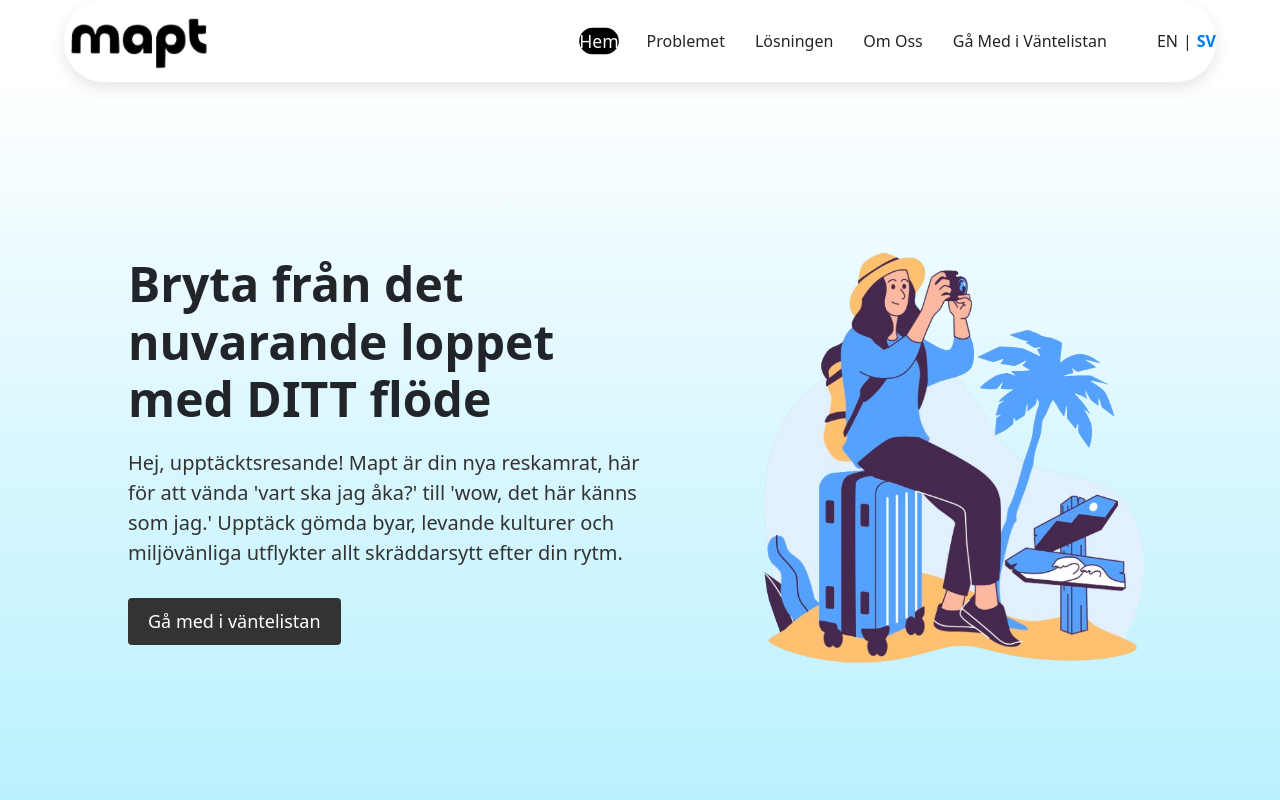
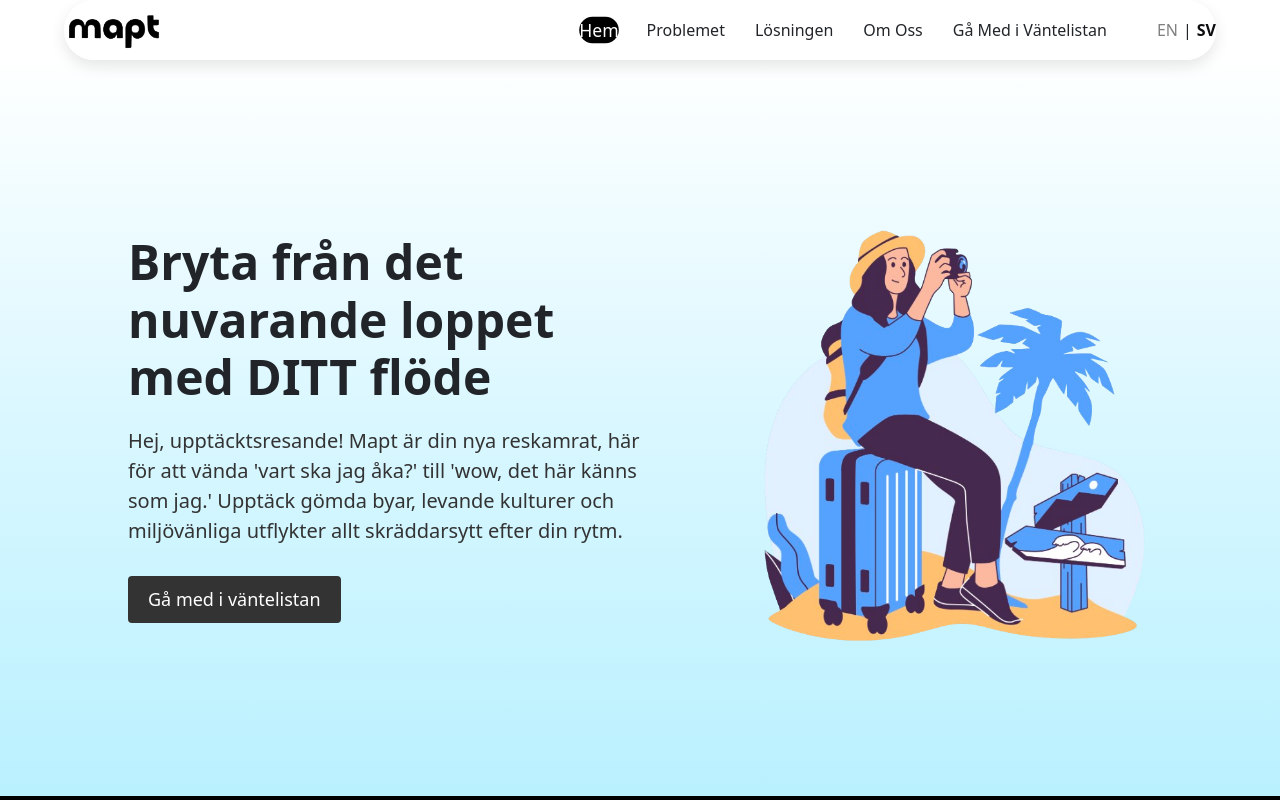
Before and after one commit to ChathuRaaksha/mapt_app, a React (Create React App) app: page / in a window 1280 px wide. Shown: the top 800 px of the page. Built offline with nearby package versions, Linux system fonts and the light colour scheme.

Commit message:
add translate sv and en changes

```diff
--- a/src/components/Navbar.tsx
+++ b/src/components/Navbar.tsx
@@ -64,7 +64,7 @@ const Navbar: React.FC = () => {
             className={i18n.language === 'en' ? 'active' : ''}
             onClick={() => i18n.changeLanguage('en')}
           >
-            EN
+           EN
           </span>
           |
           <span
--- a/src/styles/Navbar.css
+++ b/src/styles/Navbar.css
@@ -52,6 +52,8 @@
 .nav-link:hover,
 .nav-link.active {
   background-color: black;
+  height: fit-content;
+  width: auto;
   color: white !important;
   transform: scale(1.1); /* Make the text slightly bigger on hover */
 }
@@ -60,6 +62,7 @@
 .nav-button:hover {
   background-color: white;
   color: black !important;
+
 }
 
 /* Centering the navbar content on large screens */
@@ -69,7 +72,7 @@
 }
 
 .navbar-logo {
-  width: 150px; /* Logo size */
+  width: 100px; /* Logo size */
 }
 .language-switcher {
   display: flex;
@@ -80,11 +83,12 @@
 
 .language-switcher span {
   cursor: pointer;
+  color: gray;
 }
 
 .language-switcher .active {
   font-weight: bold;
-  color: #007bff; /* Highlight color for active language */
+  color: #0b0d0e; /* Highlight color for active language */
 }
 
 /* Mobile responsive styles */
@@ -107,6 +111,7 @@
     flex-direction: column;
     background: white;
     width: 100%;
+    height: fit-content;
     padding: 20px;
     position: absolute;
     top: 80px;
```
